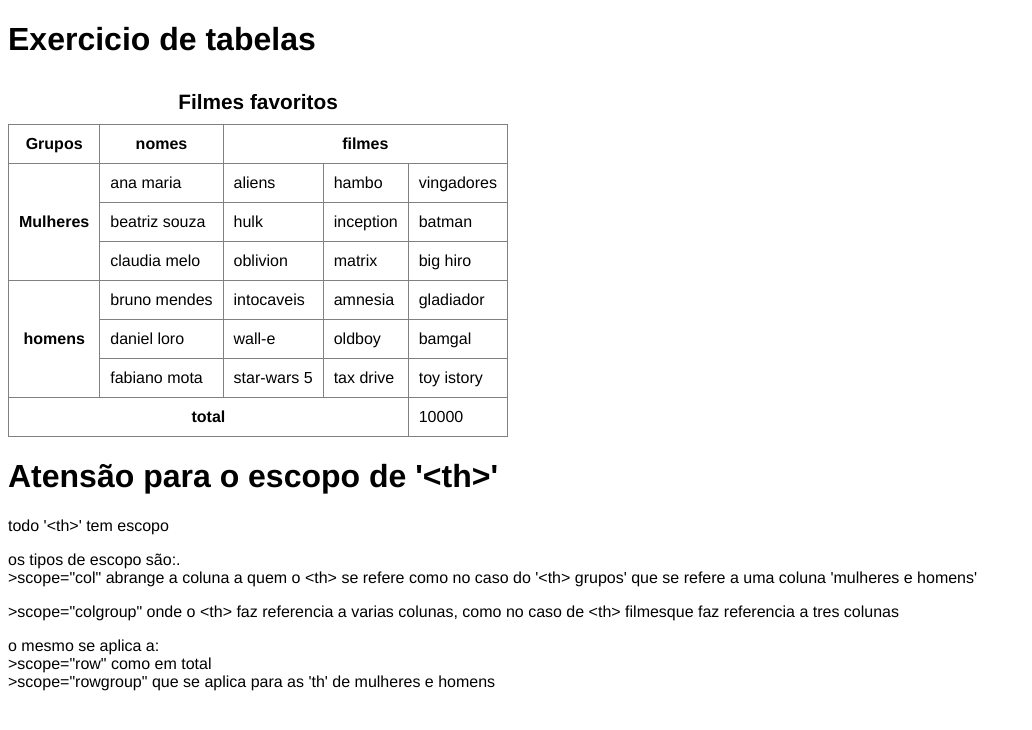
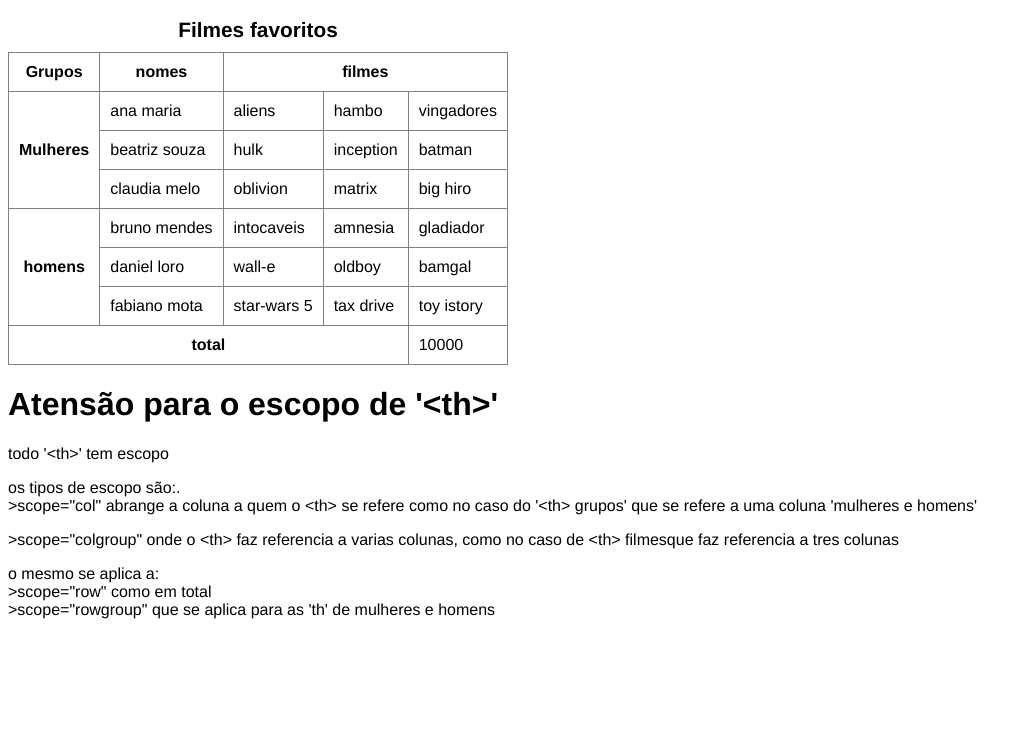
Before and after one commit to reinaldolvargas/ex023, a plain HTML site: page tabela004.html in a window 1280 px wide. Shown: the whole page, without its empty margins (0-1032 px from the left). Drawn offline with Linux system fonts and the light colour scheme.

Commit message:
correção tb004

```diff
--- a/tabela004.html
+++ b/tabela004.html
@@ -24,7 +24,7 @@
    </style>
 </head>
 <body>
-   <h1>Exercicio de tabelas</h1>
+
    <table>
    <caption>
    Filmes favoritos
```
